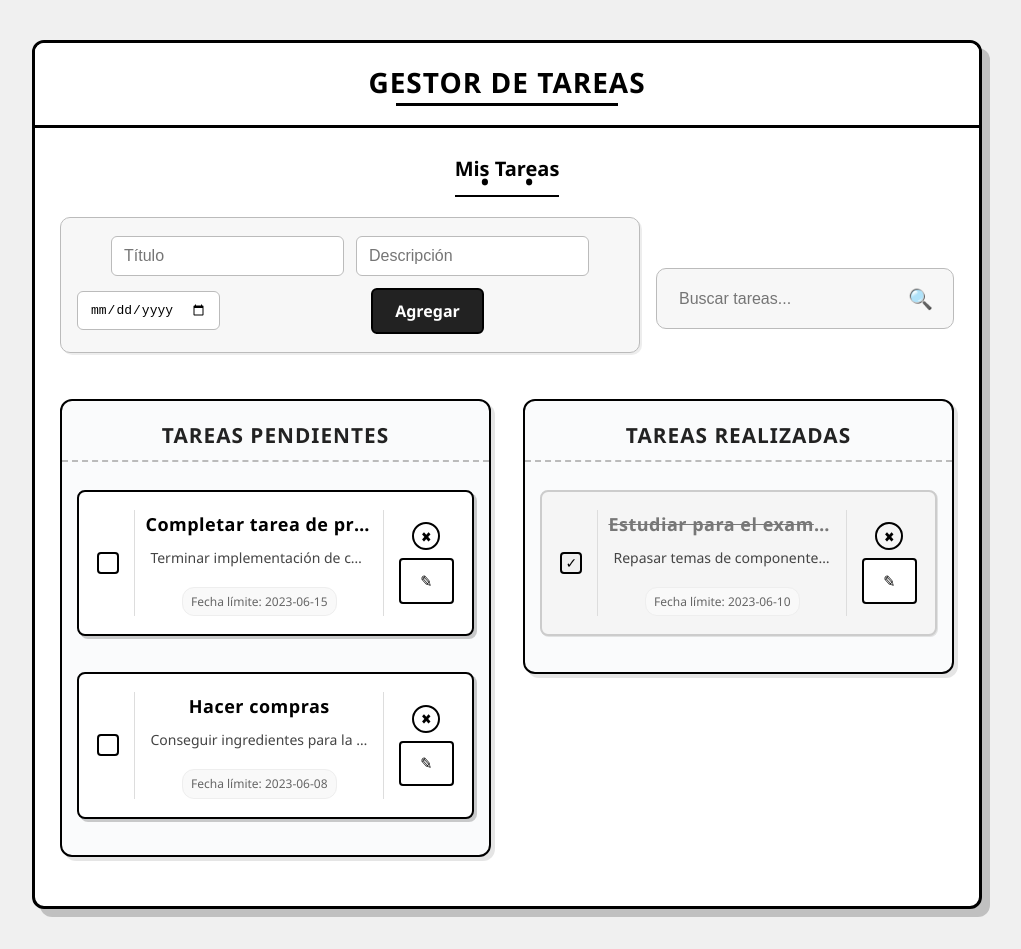
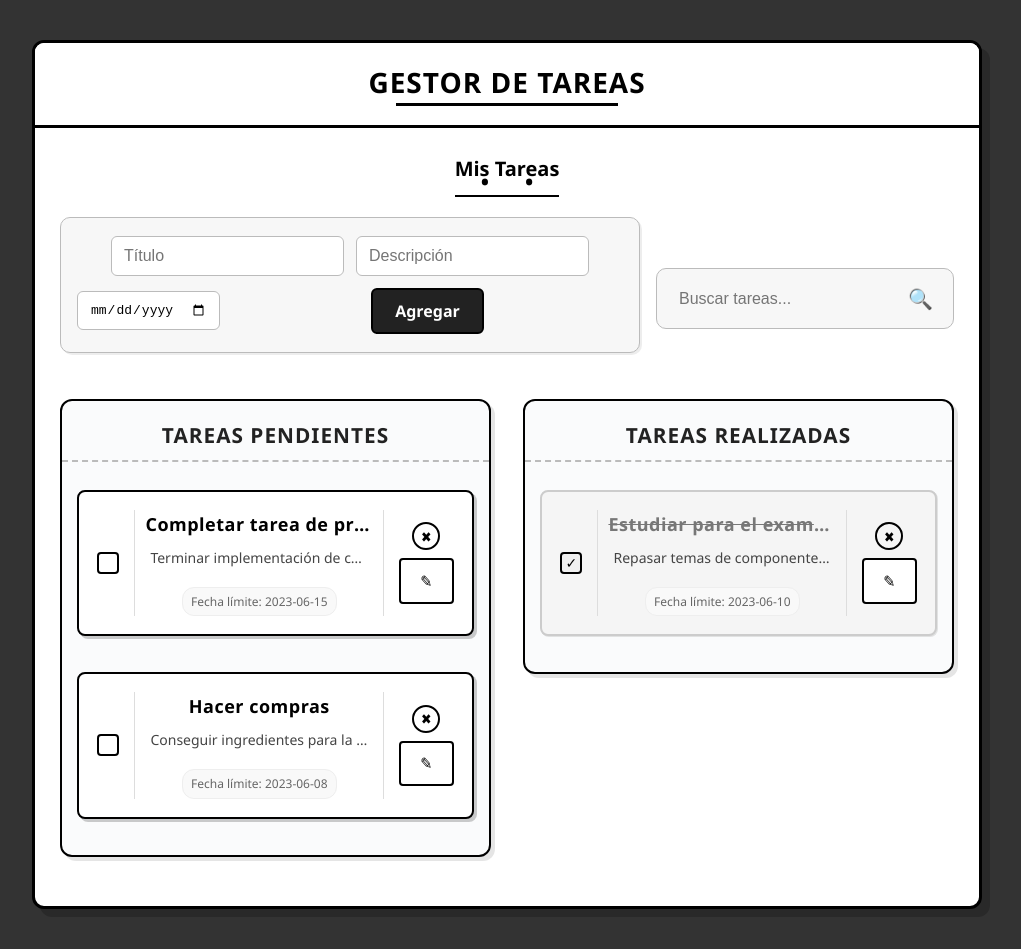
Before and after one commit to EduardTr48/pv_tp3_grupo4, a React (Vite) app in the folder pv_tp3_grupo4/: page / in a window 1280 px wide. Shown: the whole page, without its empty margins (133-1154 px from the left). Built offline with nearby package versions, Linux system fonts and the light colour scheme.

Commit message:
feat: comenzar integracion de dark mode en App

```diff
--- a/pv_tp3_grupo4/src/App.css
+++ b/pv_tp3_grupo4/src/App.css
@@ -21,6 +21,11 @@ body {
   width: 100%;
 }
 
+.dark{
+  background-color: #333;
+  color: #fff;
+}
+
 .app-container {
   display: flex;
   flex-direction: column;
@@ -34,6 +39,7 @@ body {
   box-shadow: 8px 8px 0 rgba(0, 0, 0, 0.2);
   overflow: hidden;
 }
+
 
 header {
   padding: 24px 20px;
--- a/pv_tp3_grupo4/src/App.jsx
+++ b/pv_tp3_grupo4/src/App.jsx
@@ -1,9 +1,12 @@
-import { useState } from 'react';
+import { useState, useEffect } from 'react';
 import './App.css';
 import TaskList from './components/TaskList';
 import TaskInput from './components/TaskInput';
 
 function App() {
+  // Estado para el tema (claro/oscuro)
+  const [darkMode, setdarkMode] = useState(true);
+
   // Estado para el listado de tareas
   const [tasks, setTasks] = useState([
     {
@@ -39,6 +42,14 @@ function App() {
   // Estado para búsqueda
   const [search, setSearch] = useState('');
   const [searchInput, setSearchInput] = useState('');
+
+  useEffect(() => {
+    if (darkMode) {
+      document.body.classList.add('dark');
+    } else {
+      document.body.classList.remove('dark');
+    }
+  }, [darkMode]);
 
   // Separar tareas pendientes y realizadas, aplicando filtro de búsqueda
   const lowerSearch = search.trim().toLowerCase();
@@ -112,7 +123,7 @@ function App() {
   };
 
   return (
-    <div className="app-container">
+    <div className="app-container"  >
       <header>
         <h1>Gestor de Tareas</h1>
       </header>
```
